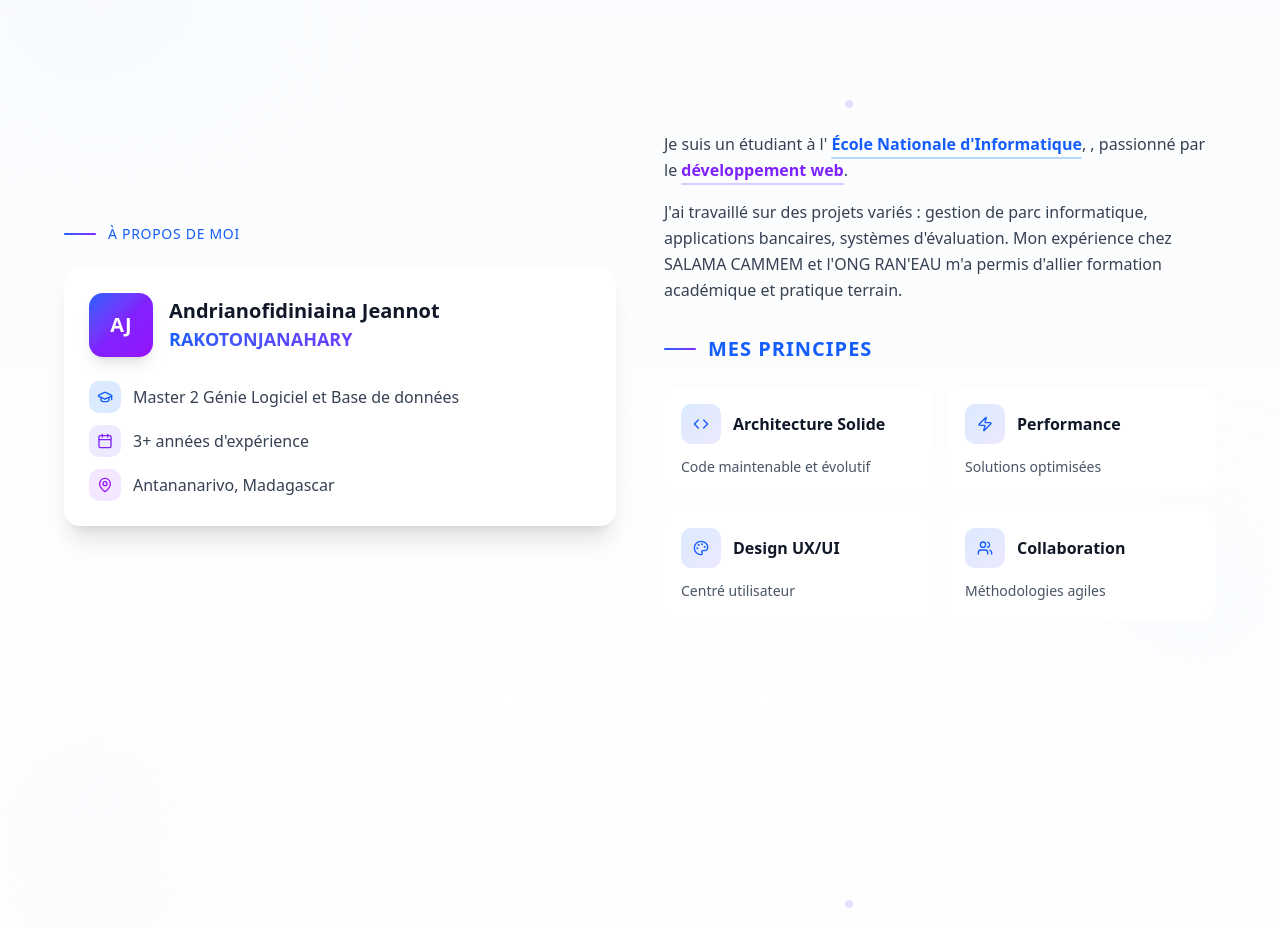
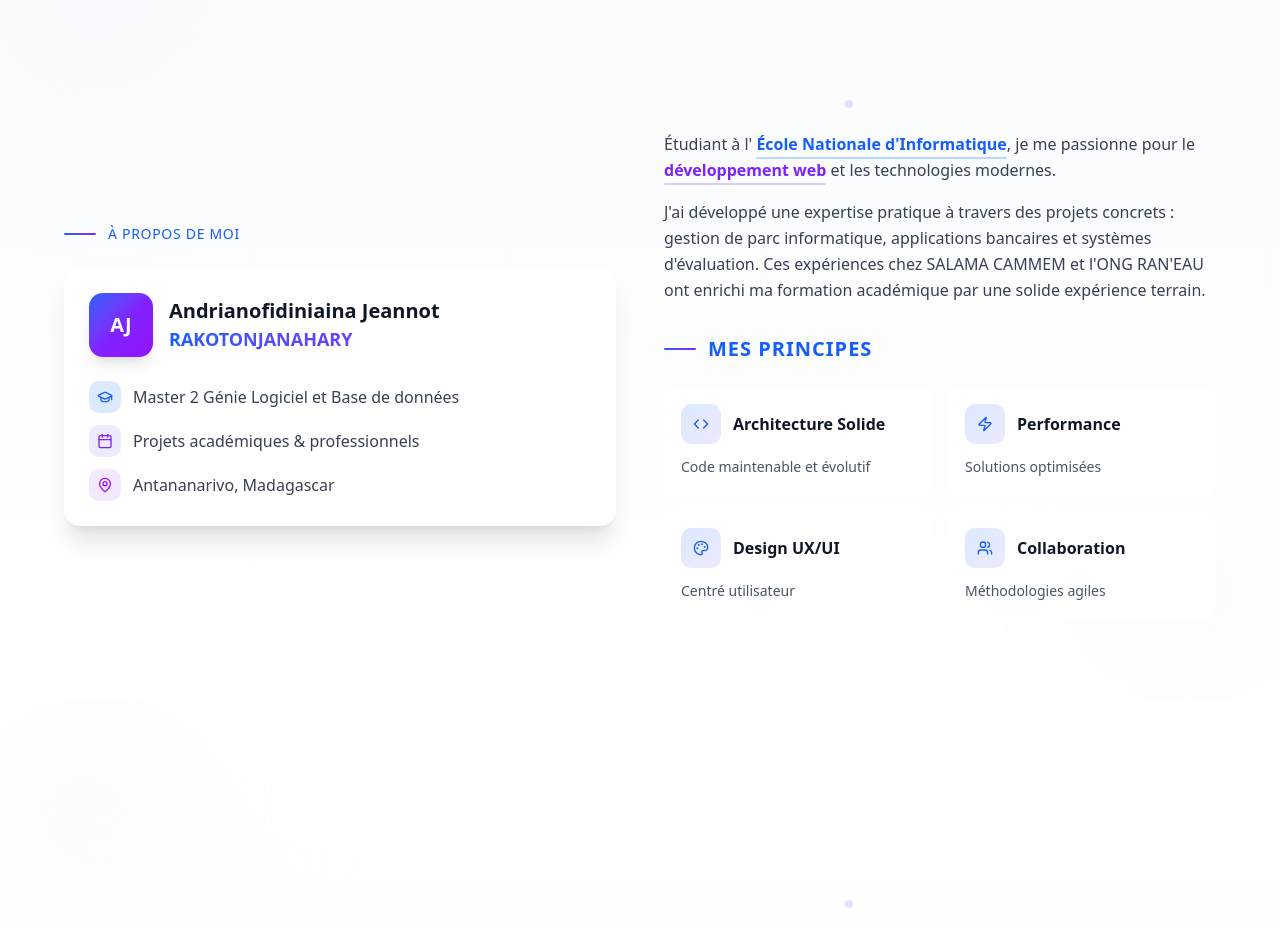
Before and after one commit to FidyRakotonjanahary/Fidy_Rakotonjanahary-Portfolio, a Next.js app: page / in a window 1280 px wide. Shown: the part 900-1828 px from the top of the page. Built offline with nearby package versions, Linux system fonts and the light colour scheme.

Commit message:
final version v1

```diff
--- a/app/components/sections/about-section.tsx
+++ b/app/components/sections/about-section.tsx
@@ -9,7 +9,6 @@ export function AboutSection() {
     { icon: <Palette className="h-4 w-4" />, title: "Design UX/UI", desc: "Centré utilisateur" },
     { icon: <Users className="h-4 w-4" />, title: "Collaboration", desc: "Méthodologies agiles" }
   ]
-
 
   return (
     <section id="apropos" className="relative min-h-screen flex items-end justify-center px-4 lg:px-6 py-8 lg:py-12 pt-24 lg:pt-32 pb-16 lg:pb-20 overflow-hidden bg-gradient-to-b from-blue-50/30 via-gray-50/50 to-white dark:from-blue-950/20 dark:via-gray-900/50 dark:to-gray-950">
@@ -68,7 +67,7 @@ export function AboutSection() {
                   <div className="p-1.5 lg:p-2 bg-violet-100 dark:bg-violet-950/50 rounded-lg">
                     <Calendar className="h-3 w-3 lg:h-4 lg:w-4 text-violet-600 dark:text-violet-400" />
                   </div>
-                  <span className="text-sm lg:text-base text-gray-700 dark:text-gray-300 font-medium">3+ années d'expérience</span>
+                  <span className="text-sm lg:text-base text-gray-700 dark:text-gray-300 font-medium">Projets académiques & professionnels</span>
                 </div>
                 <div className="flex items-center justify-center lg:justify-start gap-3">
                   <div className="p-1.5 lg:p-2 bg-purple-100 dark:bg-purple-950/50 rounded-lg">
@@ -87,22 +86,21 @@ export function AboutSection() {
             <div className="space-y-4 lg:space-y-6">
               <div className="space-y-3 lg:space-y-4 text-sm lg:text-base text-gray-700 dark:text-gray-300 leading-relaxed text-center lg:text-left">
                 <p>
-                  Je suis un étudiant à l'{" "}
+                  Étudiant à l'{" "}
                   <span className="font-semibold text-blue-600 dark:text-blue-400 relative">
-                  École Nationale d'Informatique
+                    École Nationale d'Informatique
                     <span className="absolute -bottom-1 left-0 right-0 h-0.5 bg-blue-400/40 rounded-full"></span>
-                  </span>,
-                   , passionné par le{" "}
+                  </span>, je me passionne pour le{" "}
                   <span className="font-semibold text-violet-600 dark:text-violet-400 relative">
                     développement web
                     <span className="absolute -bottom-1 left-0 right-0 h-0.5 bg-violet-400/40 rounded-full"></span>
-                  </span>.
+                  </span>{" "}et les technologies modernes.
                 </p>
 
                 <p>
-                  J'ai travaillé sur des projets variés : gestion de parc informatique,
-                  applications bancaires, systèmes d'évaluation. Mon expérience chez SALAMA CAMMEM et
-                  l'ONG RAN'EAU m'a permis d'allier formation académique et pratique terrain.
+                  J'ai développé une expertise pratique à travers des projets concrets : gestion de parc informatique,
+                  applications bancaires et systèmes d'évaluation. Ces expériences chez SALAMA CAMMEM et
+                  l'ONG RAN'EAU ont enrichi ma formation académique par une solide expérience terrain.
                 </p>
               </div>
             </div>
```
